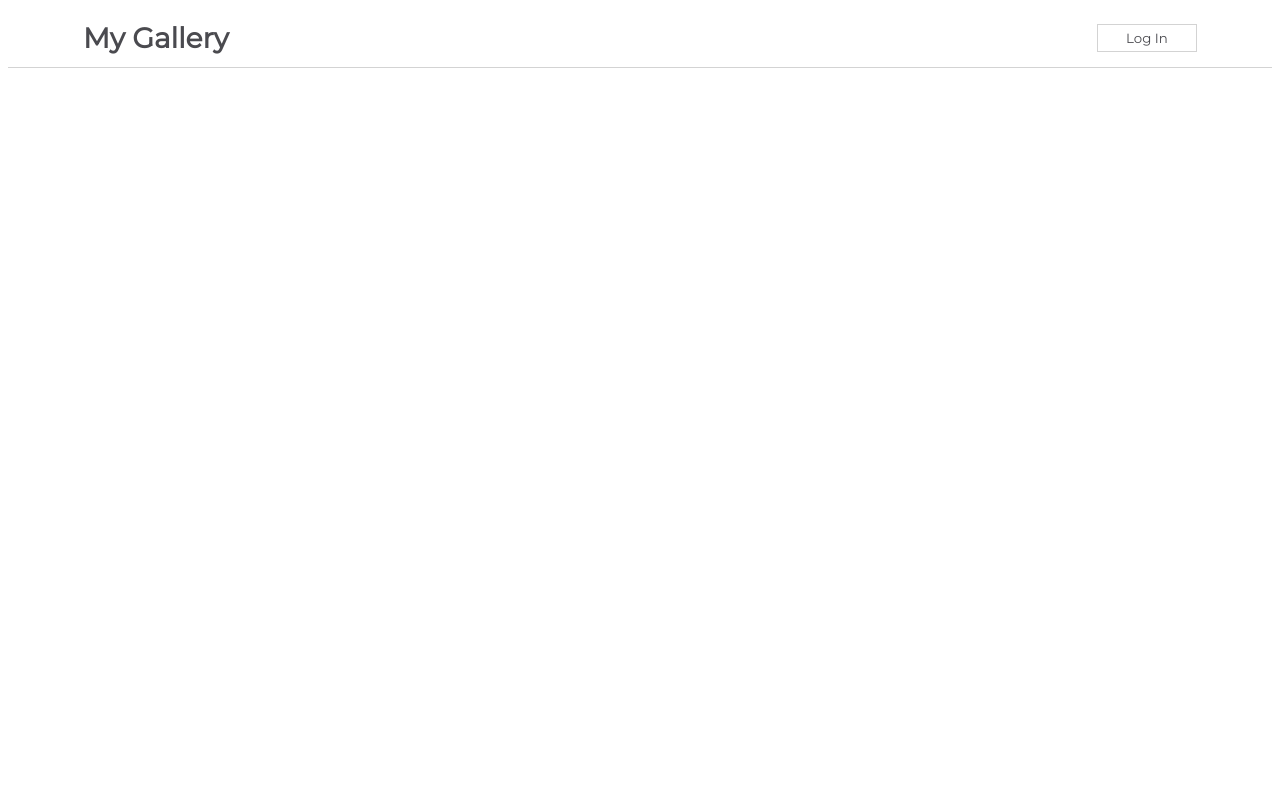
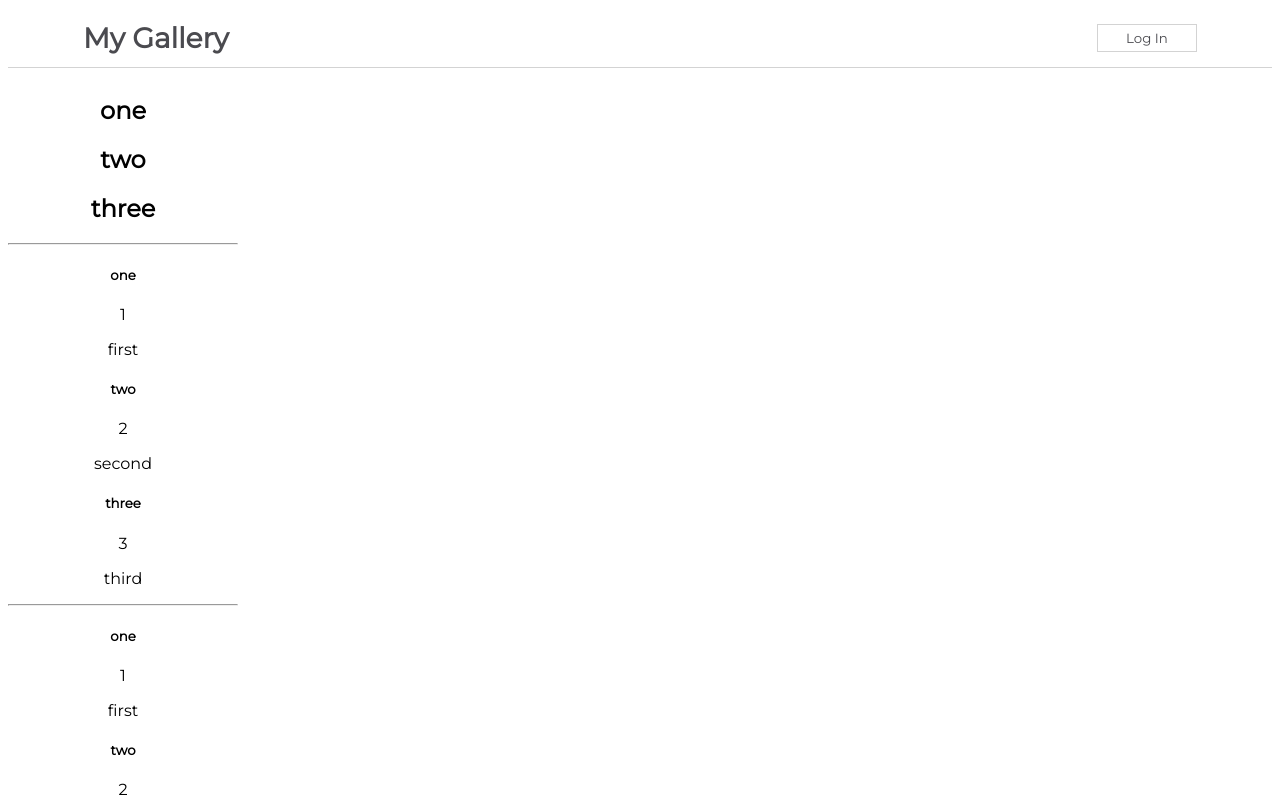
Before and after one commit to patthoege/funtional-component-css-challenge, a React (Create React App) app in the folder my-app/: page / in a window 1280 px wide. Shown: the top 800 px of the page. Built offline with nearby package versions, Linux system fonts and the light colour scheme.

Commit message:
rendering lists

```diff
--- a/my-app/src/App.js
+++ b/my-app/src/App.js
@@ -11,6 +11,7 @@ import css from './App.module.css';
 // import NestingComponents from './components/NestingComponents';
 // import MethodsAsPropsParent from "./components/MethodsAsPropsParent";
 import NavBarForm from "./components/NavBarForm"
+import RenderingLists from './components/RenderingLists';
 
 
 function App() {
@@ -29,6 +30,7 @@ function App() {
       {/* <NestingComponents /> */}
       {/* <MethodsAsPropsParent /> */}
       <NavBarForm />
+      <RenderingLists />
     </div>
   );
 }
--- /dev/null
+++ b/my-app/src/components/Item.js
@@ -0,0 +1,15 @@
+import React from 'react'
+
+function Item(props) {
+    const item = props.item
+  return (
+    <div>
+        <h5>{item.title}</h5>
+        <p>{item.name}</p>
+        <p>{item.image}</p>
+        <p>{item.description}</p>
+    </div>
+  )
+}
+
+export default Item
--- /dev/null
+++ b/my-app/src/components/RenderingLists.js
@@ -0,0 +1,57 @@
+import React from 'react'
+import Item from './Item'
+
+function RenderingLists() {
+    const itemList = [
+        'one',
+        'two',
+        'three',
+    ]
+
+    const items = [
+        {
+            title:'one',
+            name:'1',
+            image:'',
+            description:'first',
+        },
+        {
+            title:'two',
+            name:'2',
+            image:'',
+            description:'second',
+        },
+        {
+            title:'three',
+            name:'3',
+            image:'',
+            description:'third',
+        }
+    ]
+
+    return (
+        <div>
+            {itemList.map(item => {
+                return <h2 key={item}>{item}</h2>
+            })}
+            <hr />
+        {items.map(item => {
+                return <div key={item.content}>
+                            <h5>{item.title}</h5>
+                            <p>{item.name}</p>
+                            <p>{item.image}</p>
+                            <p>{item.description}</p>
+                        </div>
+            })}
+            <hr />
+            {
+                items.map(item => {
+                    return <Item key={item.title} item={item}/>
+                })
+            }
+        </div>
+
+    )
+}
+
+export default RenderingLists
```
